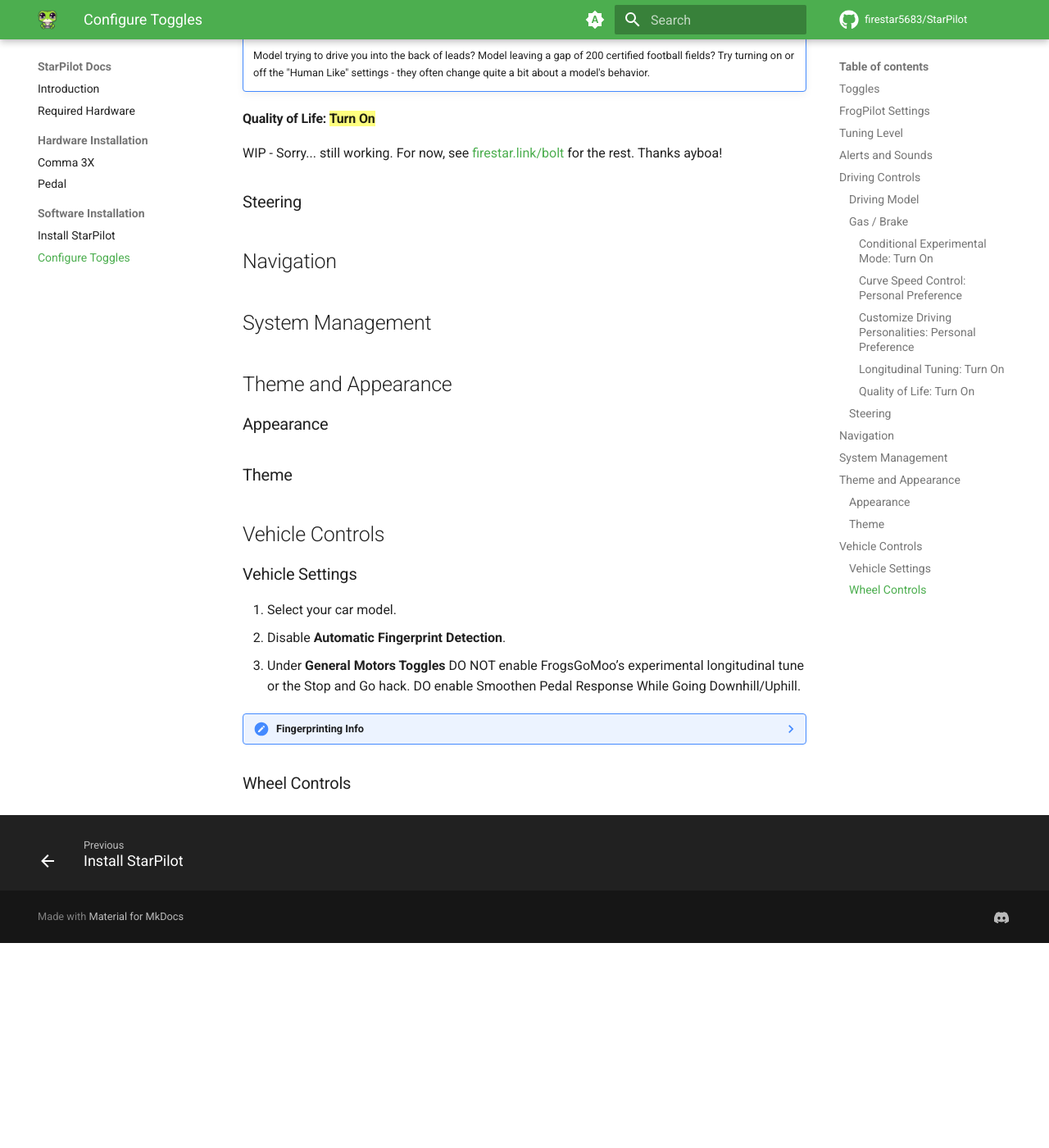
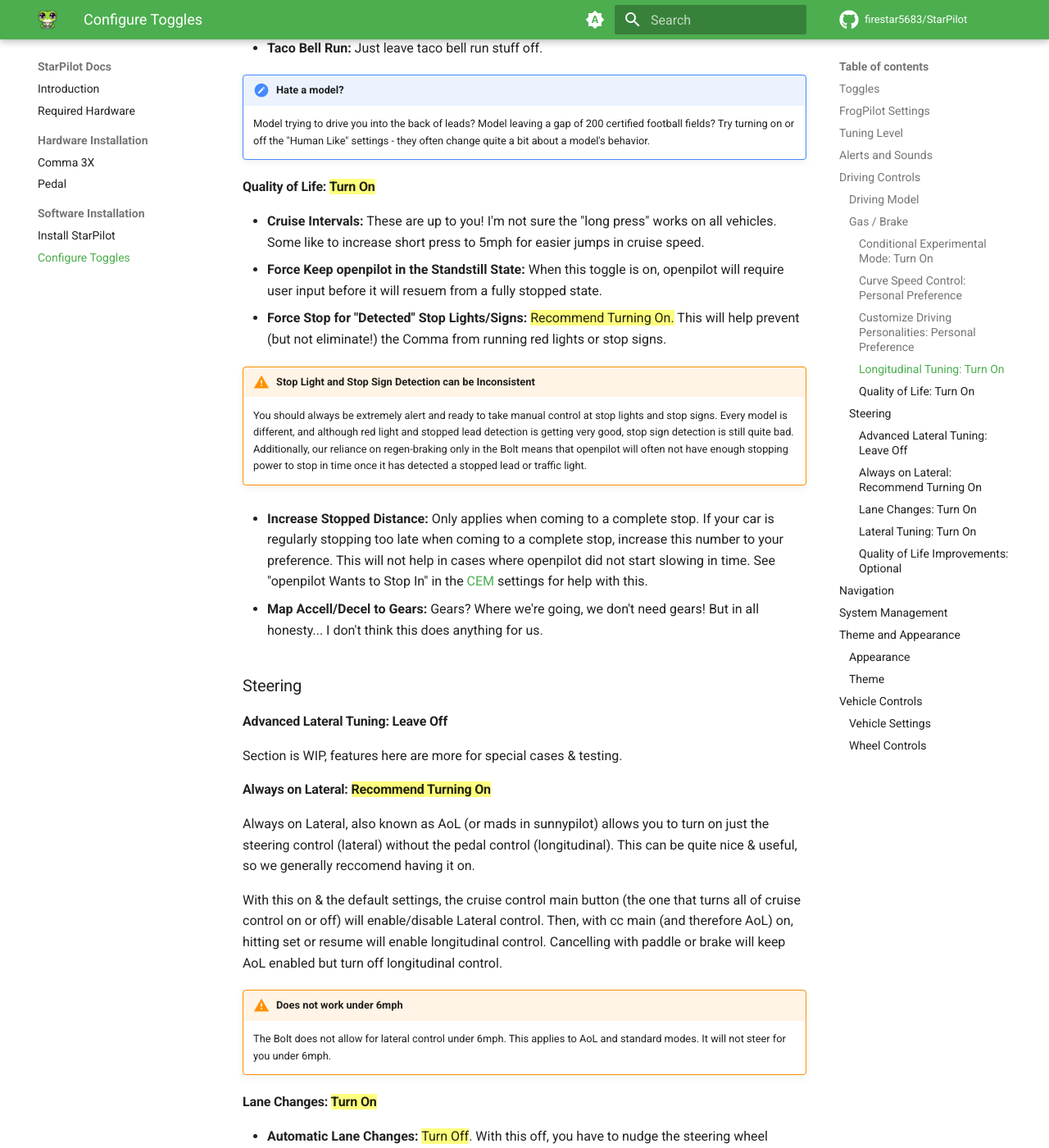
Before and after one commit to StarPilot-Docs/docs, an MkDocs documentation site: the page built from docs/software/toggles.md, in a window 1280 px wide and 1400 px high, scrolled down 2961 px. Shown: the whole window at 82% size. Built offline with MkDocs 1.6.1 and Material for MkDocs 9.7.7, drawn with Linux system fonts in a browser that asks for light colours; comment, search, counter and statistics services are not loaded; before the commit the page ends 4111 px from its top, so only the background shows below that; some of the changed text lies outside the part shown.

Commit message:
Update toggles.md

```diff
--- a/docs/software/toggles.md
+++ b/docs/software/toggles.md
@@ -56,9 +56,10 @@
 Full info on models coming soon. For now, try the following:
 
 * **WD-40**: A smooth, but outdated experience. It'll be like 75% good for lateral and longitudinal control.
-* ==**Vikander**==: A custom model by the venerable chubbs. Great long, decent lat. Some users experience bad oscillations, but it varies by environment, so try it out!
-* **TR Models** "Tomb Raider" models. There's always a new version, TRX is decent, try the highest TR## available.
-* **Simple Plan (SP)**: A newer model than the above, still testing - seems to work pretty well overall!
+* ==**LeTR**==: Our current go to tinygrad model. Try this first! (as of 7/20/25)
+* **Vikander**: A custom model by the venerable chubbs. Great long, decent lat. Some users experience bad oscillations, but it varies by environment, so try it out!
+* **TR Models** "Tomb Raider" models. There's always a new version, TRX is decent, higher numbers can be VERY hit or miss. Use with caution.
+* **Simple Plan (SP)**: Seems to be decent, some minor oscillations but better than Vikander. Most have switched over to LeTR.
 
 
 ### Gas / Brake
@@ -94,6 +95,9 @@
 
 * **Acceleration Profile:** ==Sport==
 * **Deceleration Profile:** ==Eco==
+
+The above profiles have been specially tuned to work better with the Bolt's accel & decel curve.
+
 * **Human Like Accel/Leads:** These do... things? This will change how the model acts. Sometimes quite significantly. Varies model to model. Test with on and off.
 * **Taco Bell Run:** Just leave taco bell run stuff off.
 
@@ -104,17 +108,70 @@
 
 #### Quality of Life: ==Turn On==
 
-WIP - Sorry... still working. For now, see [firestar.link/bolt](http://firestar.link/bolt) for the rest. Thanks ayboa!
+* **Cruise Intervals:** These are up to you! I'm not sure the "long press" works on all vehicles. Some like to increase short press to 5mph for easier jumps in cruise speed.
+* **Force Keep openpilot in the Standstill State:** When this toggle is on, openpilot will require user input before it will resuem from a fully stopped state.
+* **Force Stop for "Detected" Stop Lights/Signs:** ==Recommend Turning On.== This will help prevent (but not eliminate!) the Comma from running red lights or stop signs.
+
+!!! warning "Stop Light and Stop Sign Detection can be Inconsistent"
+
+    You should always be extremely alert and ready to take manual control at stop lights and stop signs. Every model is different, and although red light and stopped lead detection is getting very good, stop sign detection is still quite bad. Additionally, our reliance on regen-braking only in the Bolt means that openpilot will often not have enough stopping power to stop in time once it has detected a stopped lead or traffic light.
+
+* **Increase Stopped Distance:** Only applies when coming to a complete stop. If your car is regularly stopping too late when coming to a complete stop, increase this number to your preference. This will not help in cases where openpilot did not start slowing in time. See "openpilot Wants to Stop In" in the [CEM](/software/toggles/#conditional-experimental-mode-turn-on) settings for help with this.
+
+* **Map Accell/Decel to Gears:** Gears? Where we're going, we don't need gears! But in all honesty... I don't think this does anything for us.
 
 ### Steering
 
+#### Advanced Lateral Tuning: Leave Off
+
+Section is WIP, features here are more for special cases & testing.
+
+#### Always on Lateral: ==Recommend Turning On==
+
+Always on Lateral, also known as AoL (or mads in sunnypilot) allows you to turn on just the steering control (lateral) without the pedal control (longitudinal). This can be quite nice & useful, so we generally reccomend having it on.
+
+With this on & the default settings, the cruise control main button (the one that turns all of cruise control on or off) will enable/disable Lateral control. Then, with cc main (and therefore AoL) on, hitting set or resume will enable longitudinal control. Cancelling with paddle or brake will keep AoL enabled but turn off longitudinal control.
+
+!!! warning "Does not work under 6mph"
+
+    The Bolt does not allow for lateral control under 6mph. This applies to AoL and standard modes. It will not steer for you under 6mph.
+
+#### Lane Changes: ==Turn On==
+
+* **Automatic Lane Changes:** ==Turn Off==. With this off, you have to nudge the steering wheel before it changes lanes. This is ideal, since it lets you signal to other cars that you are changing lanes without actually starting the lane change.
+    * Due to a quirk with steering torque, human-initiated lane changes will also be smoother and more natural.
+
+!!! warning "Stay Aware while Changing Lanes"
+
+    The Comma won't change lanes if it detects a car in your blind spot, but you should ALWAYS check first. Neither your Bolt's blind spot monitors nor the Comma have 360 degree awareness.
+
+* **One Lane Change Per Signal** ==Turn On== just to be safe.
+
+The remaining settings can be left at default.
+
+#### Lateral Tuning: ==Turn On==
+
+* **Force Turn Desires:** Leave off
+* **Smooth Curve Handling:** ==Turn On==
+
+If NNFF appears here, disable it. Upstream NNFF doesn't play well with the different gens of Bolt.
+
+#### Quality of Life Improvements: Optional
+
 ## Navigation
 
+Ignore Navigation. It's not supported very well by Comma and it's a pain to set up. It's not able to, say, drive you to your destination without your intervention. Just use your prefferred mapping app via CarPlay/Android Auto.
+
 ## System Management
+
+Optional. Provides options for adjusting the screen brightness and other device settings.
 
 ## Theme and Appearance
 
 ### Appearance
+
+* **Advanced UI Controls:** Optionally enable
+
 
 ### Theme
 
```
